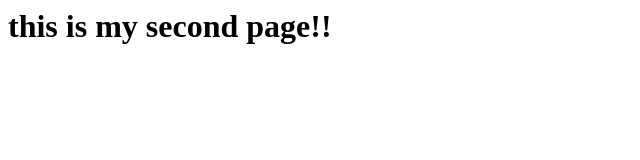
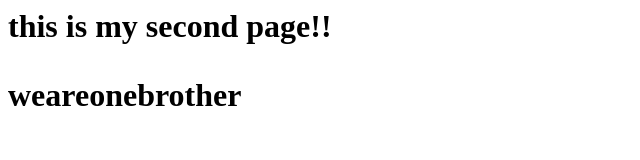
Before and after one commit to yeshi140/yeshi140.github.io, a plain HTML site: page index.html in a window 1280 px wide. Shown: the whole page, without its empty margins (0-640 px from the left). Drawn offline with Linux system fonts and the light colour scheme.

Commit message:
edited index.html

```diff
--- a/index.html
+++ b/index.html
@@ -1 +1,2 @@
 <h1>this is my second page!!<h1>
+<p>weareonebrother<p>
```
